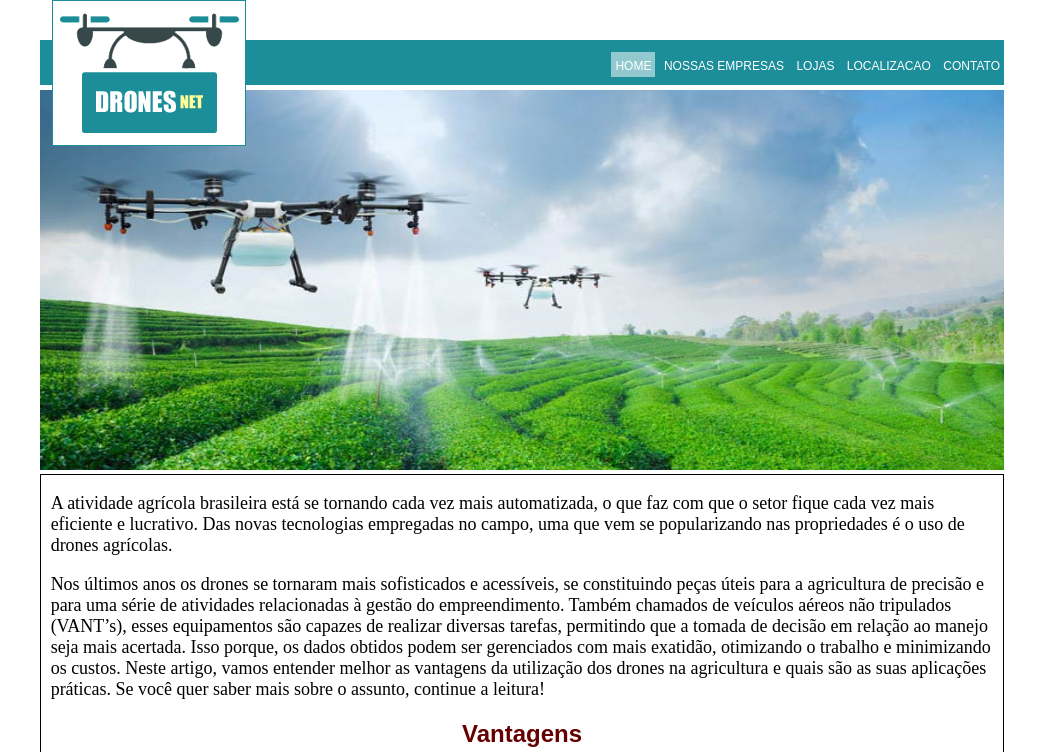
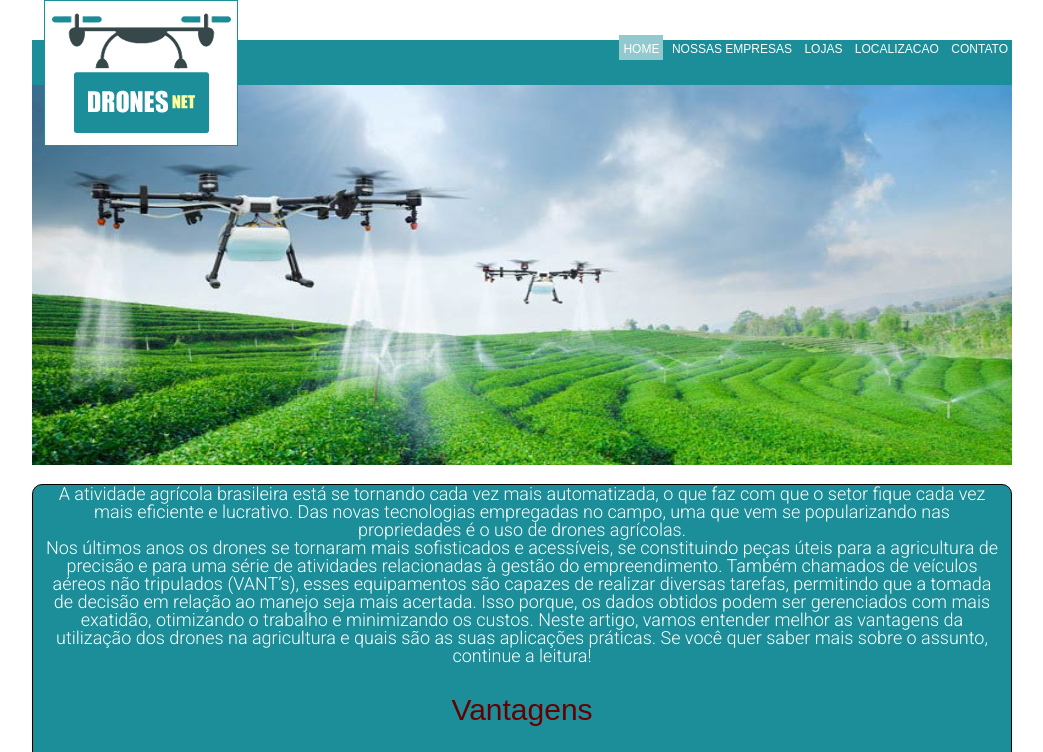
Before and after one commit to JustRonis/FIAP_Pitch, a plain HTML site: page index.html in a window 1280 px wide. Shown: the top 752 px of the page, without its empty margins (118-1161 px from the left). Drawn offline with Linux system fonts and the light colour scheme.

Commit message:
demostravel pitch Ok

```diff
--- a/css/estilo.css
+++ b/css/estilo.css
@@ -77,7 +77,15 @@ header{
 
 }
 .text_drone_irrigação{
+    font-family: 'Roboto', sans-serif;
     border: 1px solid black;
+    border-radius: 10px;
+    text-align: center;
+    margin-top: 1em;
+    background-color: #1B8E99;
+    color: white;
+
+
 }
 
 .text_drone_irrigação p{
@@ -87,6 +95,9 @@ header{
     margin-right: auto;
 }
 .text_drone_irrigação h2{
+    margin-top: 1em;
+    margin-bottom: 1em;
+    font-size: 30px;
     font-family: Arial;
     color: #660000;
     text-align: center;
--- /dev/null
+++ b/css/reset.css
@@ -0,0 +1,58 @@
+html, body, div, span, applet, object, iframe,
+h1, h2, h3, h4, h5, h6, p, blockquote, pre,
+a, abbr, acronym, address, big, cite, code,
+del, dfn, em, img, ins, kbd, q, s, samp,
+small, strike, strong, sub, sup, tt, var,
+b, u, i, center,
+dl, dt, dd, ol, ul, li,
+fieldset, form, label, legend,
+table, caption, tbody, tfoot, thead, tr, th, td,
+article, aside, canvas, details, embed,
+figure, figcaption, footer, header, hgroup,
+menu, nav, output, ruby, section, summary,
+time, mark, audio, video {
+    margin: 0;
+    padding: 0;
+    border: 0;
+    font-size: 100%;
+    font: inherit;
+    vertical-align: baseline;
+}
+/* HTML5 display-role reset for older browsers */
+article, aside, details, figcaption, figure,
+footer, header, hgroup, menu, nav, section {
+    display: block;
+}
+body {
+    line-height: 1;
+}
+ol, ul {
+    list-style: none;
+}
+blockquote, q {
+    quotes: none;
+}
+blockquote:before, blockquote:after,
+q:before, q:after {
+    content: '';
+    content: none;
+}
+table {
+    border-collapse: collapse;
+    border-spacing: 0;
+}
+Footer
+© 2022 GitHub, Inc.
+Footer navigation
+
+    Terms
+    Privacy
+    Security
+    Status
+    Docs
+    Contact GitHub
+    Pricing
+    API
+    Training
+    Blog
+    About
--- a/index.html
+++ b/index.html
@@ -5,7 +5,11 @@
     <meta charset="UTF-8">
     <meta http-equiv="X-UA-Compatible" content="IE=edge">
     <meta name="viewport" content="width=device-width, initial-scale=1.0">
+    <link rel="stylesheet" href="css/reset.css">
     <link rel="stylesheet" type="text/css" href="css/estilo.css">
+    <link rel="preconnect" href="https://fonts.googleapis.com">
+    <link rel="preconnect" href="https://fonts.gstatic.com" crossorigin>
+    <link href="https://fonts.googleapis.com/css2?family=Roboto:wght@300&display=swap" rel="stylesheet">
     <title>Drones NET</title>
 </head>
 
@@ -70,7 +74,7 @@
             <div class="loja_virtual_drone_sem_destaque">
                 <h4 class="titulo_loja_drone_sem_destaque">AR.Drone 2.0</h4>
                 <img class="img_loja_drone_sem_destaque" src="img/DroneC.png" alt="Imagem do drone AR.Drone 2.0">
-                <p class="texto_loja_virtual_loja_sem_destaque">O AR.Drone é um dos brinquedos mais legais do mundo.</p>
+                <p class="texto_loja_virtual_loja_sem_destaque">O AR.Drone é um dos drones mais eficazes para a agricultura, com diversas features que ajudam no dia a dia</p>
                 <div class="valores_loja_virtual_loja_sem_destaque">
                     <p class="preco_loja_virtual_loja_sem_destaque">Solicitar orçamento</p>
                 </div>
```
